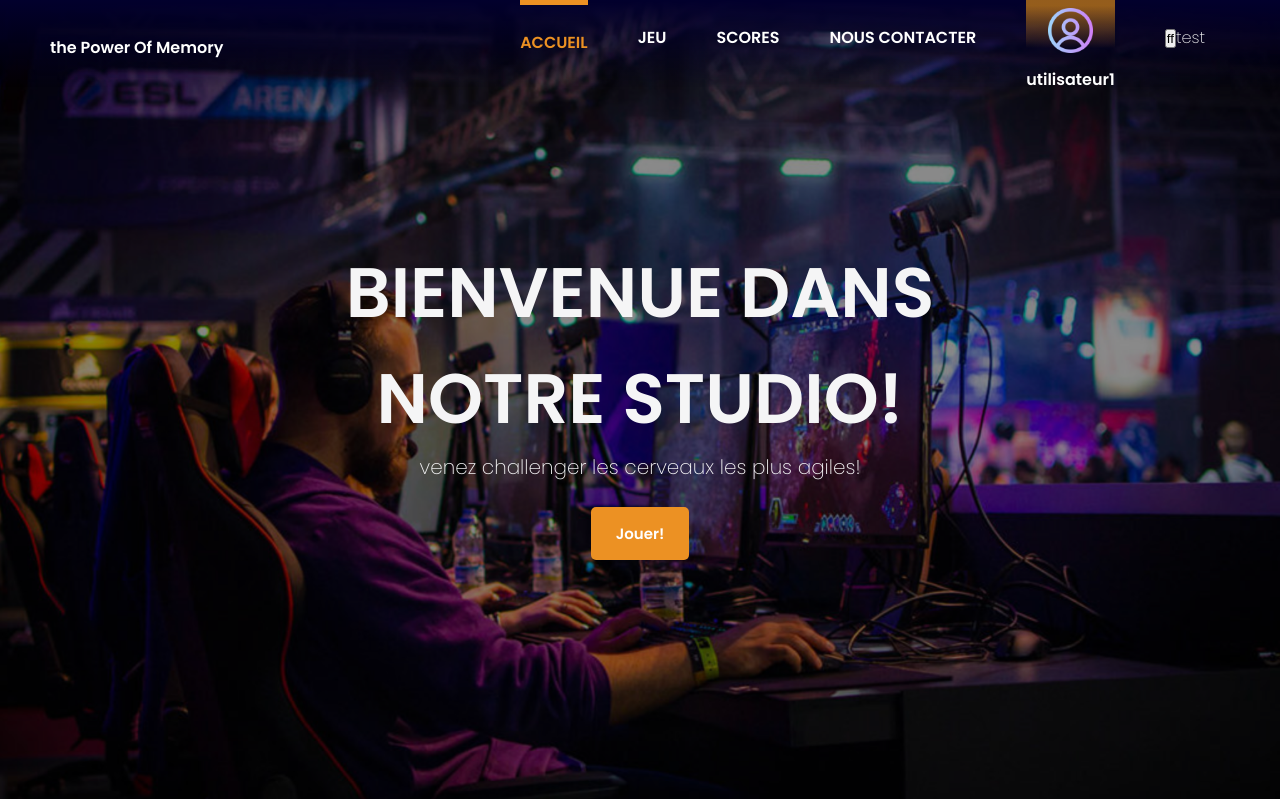
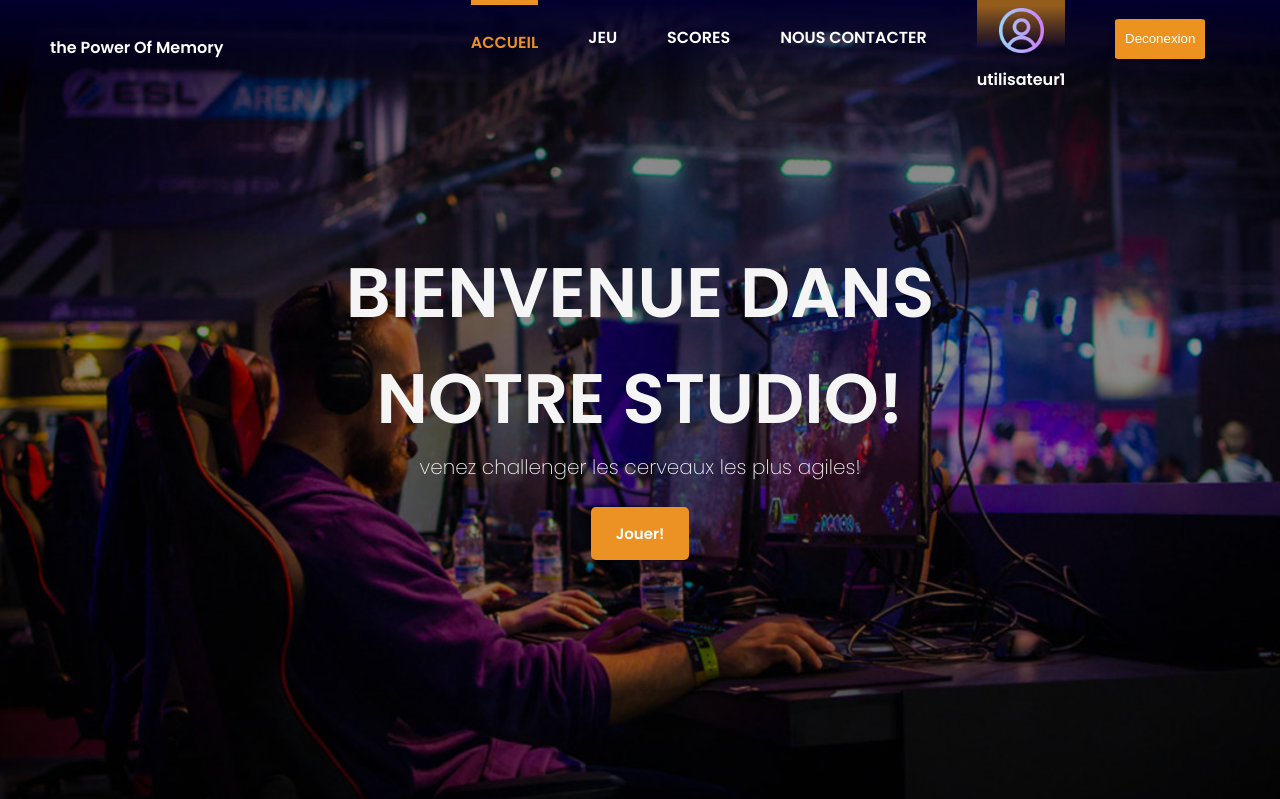
Before and after one commit to RomualdBR/projet-4sem, a PHP site: page /index.php in a window 1280 px wide. Shown: the top 799 px of the page. Run offline with PHP 8.4, Linux system fonts and the light colour scheme; a user stored in the database is signed in; data comes from the database, SQL or seed files in the repository.

Commit message:
update bis

```diff
--- a/Projet/Partials/Header.php
+++ b/Projet/Partials/Header.php
@@ -29,7 +29,7 @@
                         </a>
                     </li>
                     <li>
-                        <form method="POST"><input type="submit" name="ff" value="ff">test</input></form>
+                        <form method="POST"><input type="submit" name="ff" value="Deconexion" class="formulair-connexion3"></input></form>
                     </li>
                 </ul>
             </div>
```
